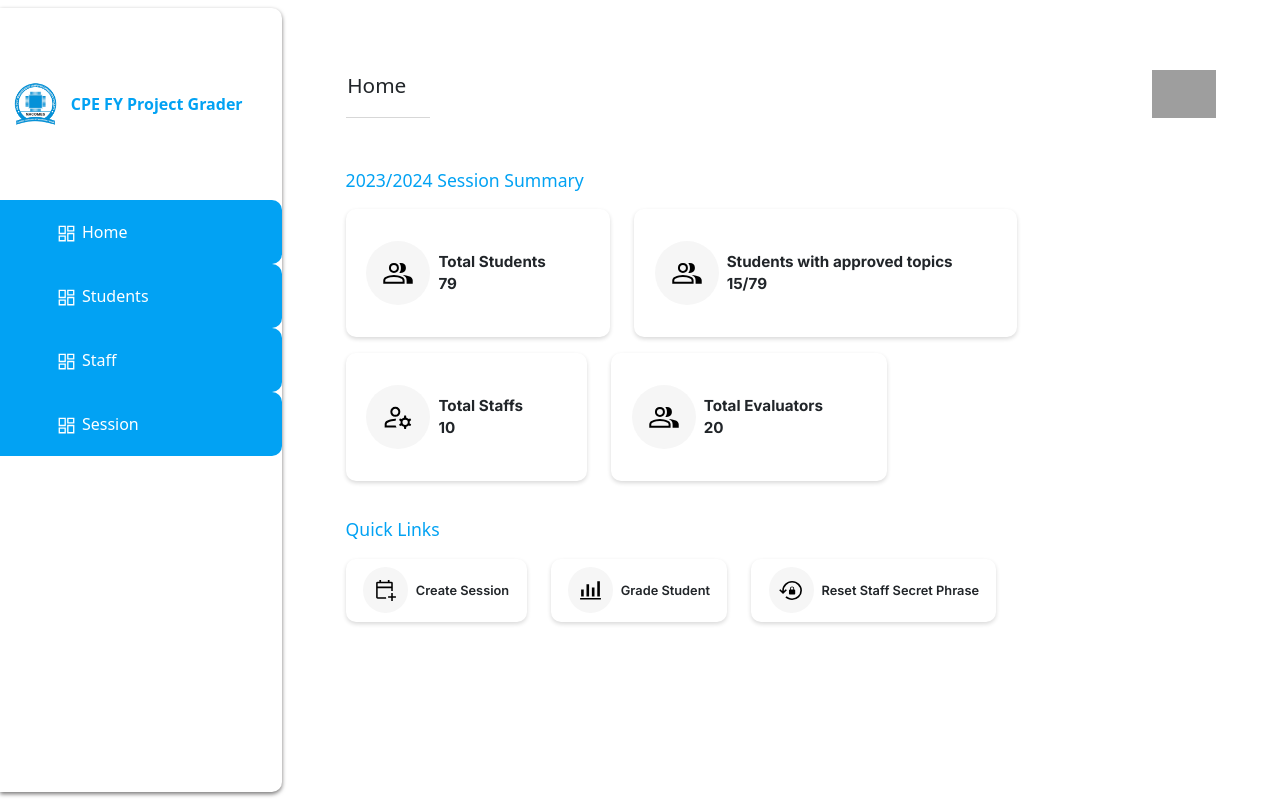
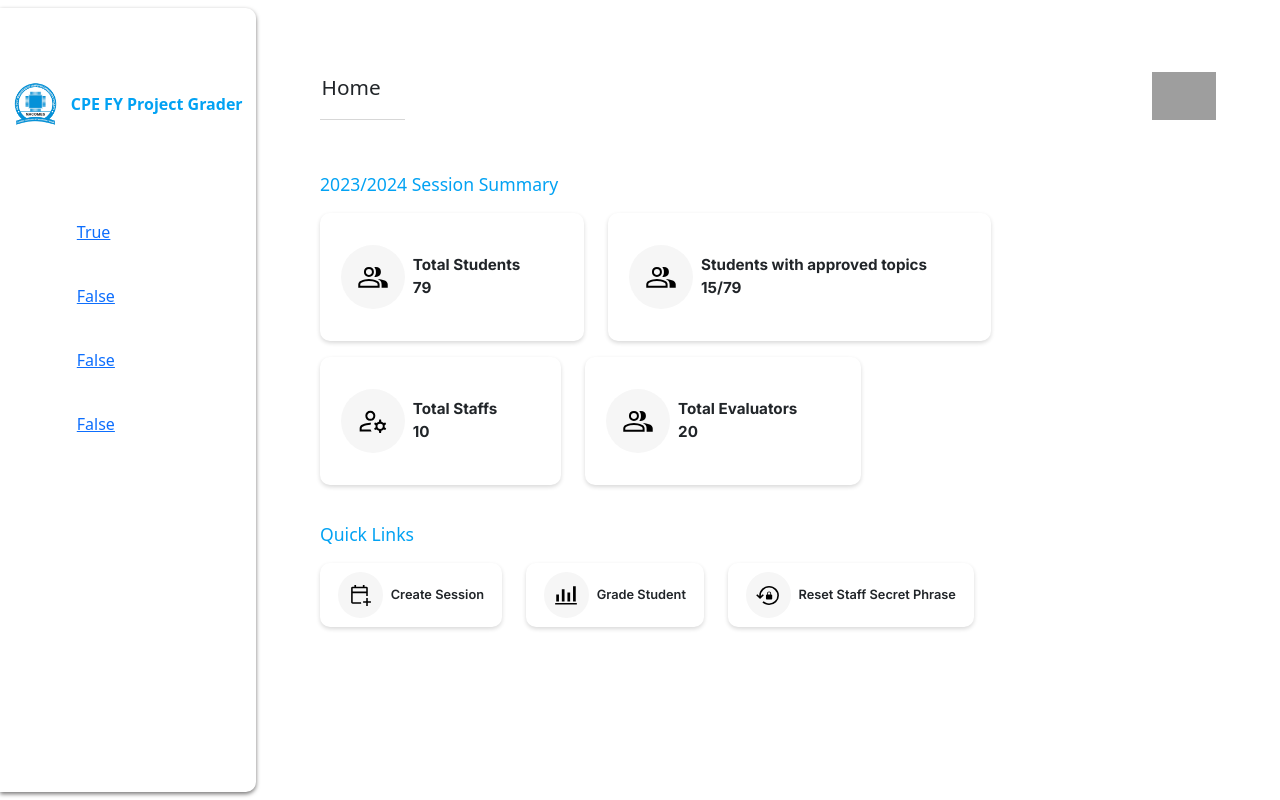
Before and after one commit to Peter-Immanuel/fy-project-grader, a Django app: page /test/ in a window 1280 px wide. Run offline with Django 3.2, Linux system fonts and the light colour scheme; some libraries are stand-ins or nearby versions; grey boxes are pictures that could not be loaded.

Commit message:
Feat: passing nav bar content dynamically

```diff
--- a/apps/grader/views.py
+++ b/apps/grader/views.py
@@ -375,10 +375,10 @@
 def hello(request):
     context = {
         "navs": [
-            ("Home", "direction"),
-            ("Students", "direction"),
-            ("Staff", "direction"),
-            ("Session", "direction"),
+            (True, "imgs/svg/dashboard.svg", "link", "Home"),
+            (False, "imgs/svg/person.svg", "link", "Student"),
+            (False, "imgs/svg/staff.svg", "link", "Staffs"),
+            (False, "imgs/svg/calendar.svg", "link", "Session"),
         ],
         "button":True,
         "button_link":reverse("grader:search-for-student"),
--- a/static/styles/components/dashboard/base.css
+++ b/static/styles/components/dashboard/base.css
@@ -4,11 +4,3 @@
     height: 100vh;
     width: 100vw;
 }
-
-
-/* nave link sytles */
-.active {
-    background-color: #02a2f3;
-    color: white;
-    border-radius:0 10px 10px 0 ;
-}
--- a/static/styles/components/dashboard/home.css
+++ b/static/styles/components/dashboard/home.css
@@ -1,6 +1,6 @@
 
 .main-body{
-    width: 78%;
+    width: 80%;
     height: 100%;
     padding-left: 5%;
     padding-right: 5%;
--- a/static/styles/components/dashboard/nav-section.css
+++ b/static/styles/components/dashboard/nav-section.css
@@ -1,10 +1,19 @@
+
+/* nave link sytles */
+#active {
+    background-color: #02a2f3;
+    color: white;
+    border-radius:0 10px 10px 0 ;
+}
+
+
 
 .nav-panel{
     margin: auto;
     border-radius: 0 10px 10px 0;
     box-shadow: 0 .125rem .25rem #777676;
     height: 98%;
-    width: 22%;
+    width: 20%;
     /* border: 1px solid green; */
 }
 
@@ -27,6 +36,11 @@
     margin-top: 4rem;
 }
 
+.links-wrapper > a{
+    text-decoration: none;
+    cursor: pointer;
+}
+
 .link-wrapper{
     padding-left:20% ;
     font-weight: 500;
@@ -47,25 +61,28 @@
 }
 
 .link-icon{
-    margin-right:0.3rem ;
+    margin-right:0.3rem;
     color: rgb(30, 30, 30);
 }
 
 .link-icon > img{
     height: 1.3rem;
-    color: white;
+    color: rgb(30, 30, 30);
 }
 
-.link{
+.link, .active-link{
     font-size: 1rem;
     font-family: 'Inter' sans-serif;
-    color: white;
 }
 
-.link > a{
+.link {
+    color: rgb(30, 30, 30);
+}
+
+.active-link {
+    background-color: #02a2f3;
+    border-radius: 0 10px 10px 0 ;
     color: white;
-    text-decoration: none;
-
 }
 
 
```
